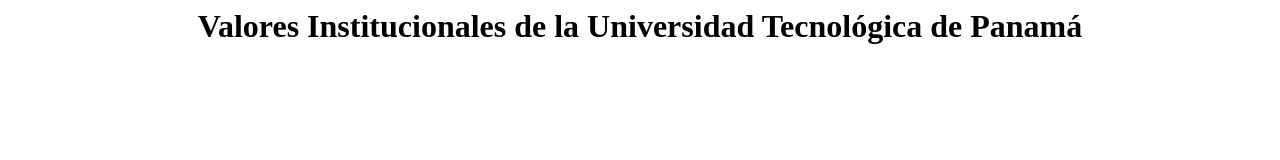
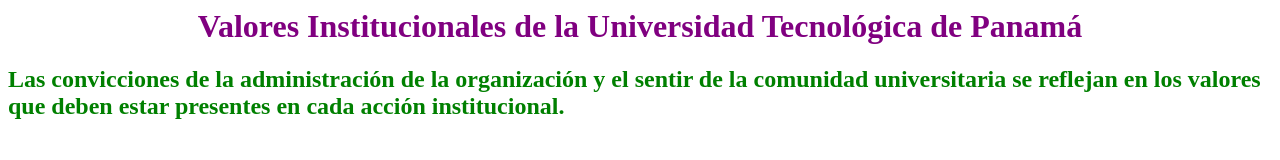
Before and after one commit to 2022-SEMII-DESIV-G1/alvarez-david, a plain HTML site: page lab5/parte1.html in a window 1280 px wide. Drawn offline with Linux system fonts and the light colour scheme.

Commit message:
Agregando el titulo y subtitulo

```diff
--- a/lab5/parte1.html
+++ b/lab5/parte1.html
@@ -4,10 +4,25 @@
 
     <title>Laboratorio 5</title>
 
+    <style>
+        h2 {
+          color: green;
+        }
+
+    </style>
+
 </head>
 <body>
 
-    <center><h1>Valores Institucionales de la Universidad Tecnológica de Panamá</h1></center>
+    <center><h1 style="color: purple;">Valores Institucionales de la Universidad Tecnológica de Panamá</h1></center>
+
+    <h2>
+        Las convicciones de la administración de la organización y el sentir de la comunidad universitaria se reflejan en
+        los valores que deben estar presentes en cada acción institucional.
+    </h2>
+
+
+
 
 </body>
 </html>
```
